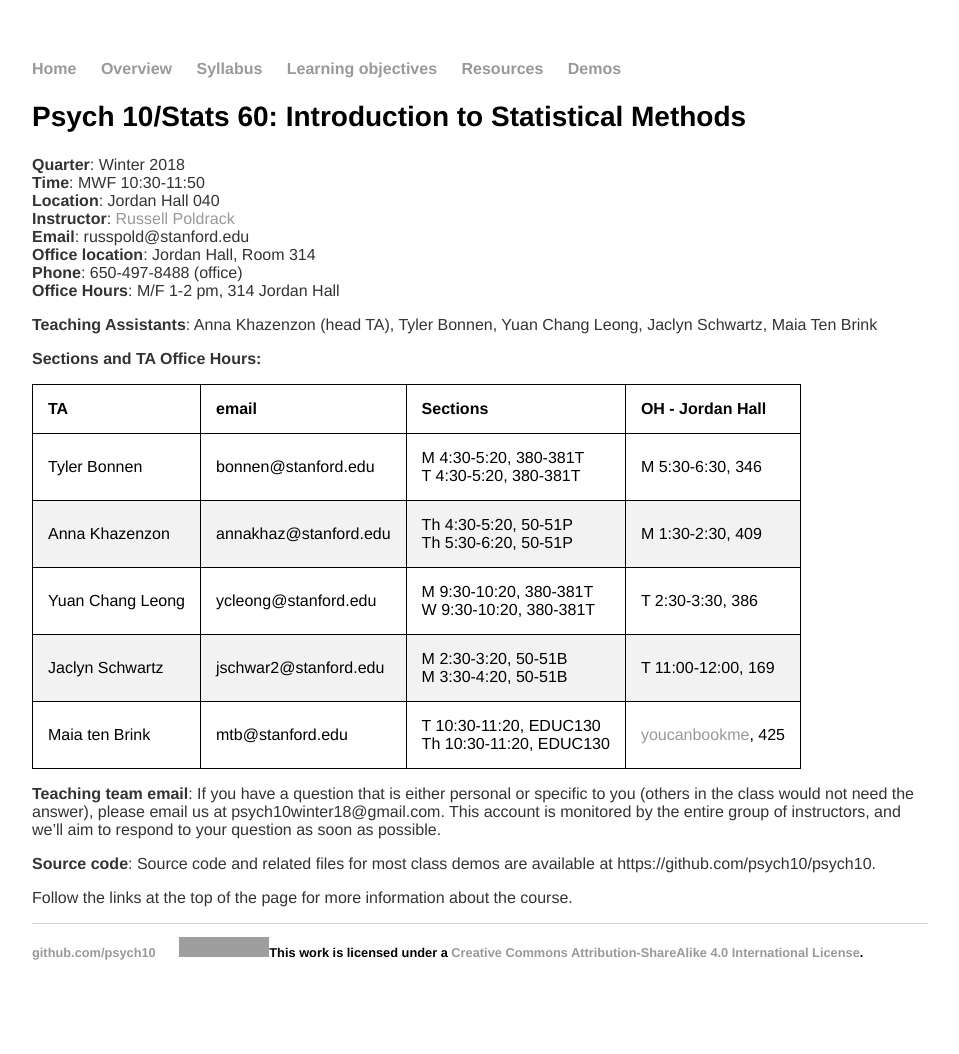
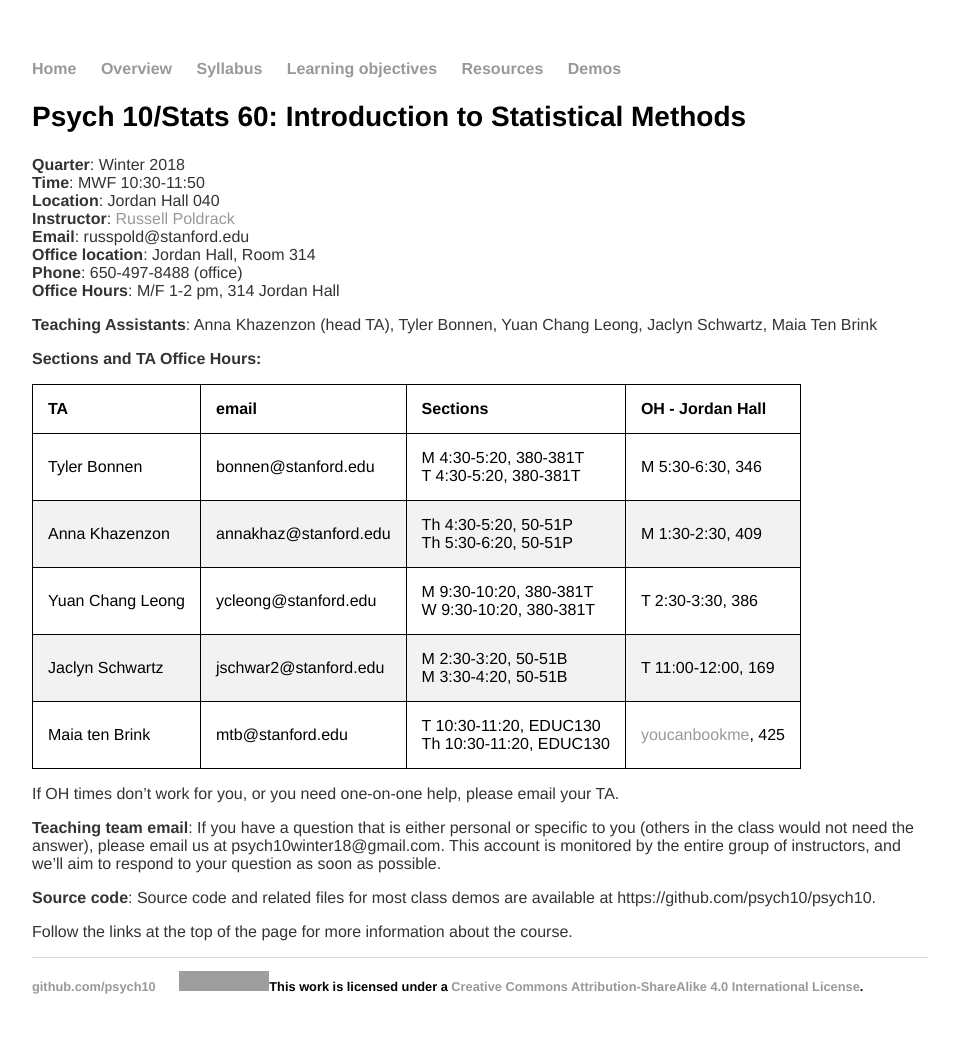
Before and after one commit to stats60/stats60.github.io, a Jekyll site: the page built from index.md, in a window 1280 px wide. Shown: the whole page, without its empty margins (160-1119 px from the left). Built offline with Jekyll 4.4.1, drawn with Linux system fonts in a browser that asks for light colours; before the commit the page ends 1020 px from its top, so only the background shows below that; grey boxes are pictures that could not be loaded.

Commit message:
add line about extra OH

```diff
--- a/index.md
+++ b/index.md
@@ -26,6 +26,7 @@ title: Psych 10
 | Jaclyn Schwartz|jschwar2@stanford.edu|M 2:30-3:20, 50-51B<br>M 3:30-4:20, 50-51B|T 11:00-12:00, 169|
 | Maia ten Brink|mtb@stanford.edu|T 10:30-11:20, EDUC130<br>Th 10:30-11:20, EDUC130|[youcanbookme](https://maiatenbrink.youcanbook.me/), 425|
 
+If OH times don't work for you, or you need one-on-one help, please email your TA.
 
 **Teaching team email**: If you have a question that is either personal or specific to you (others in the class would not need the answer), please email us at psych10winter18@gmail.com. This account is monitored by the entire group of instructors, and we’ll aim to respond to your question as soon as possible.
 
```
